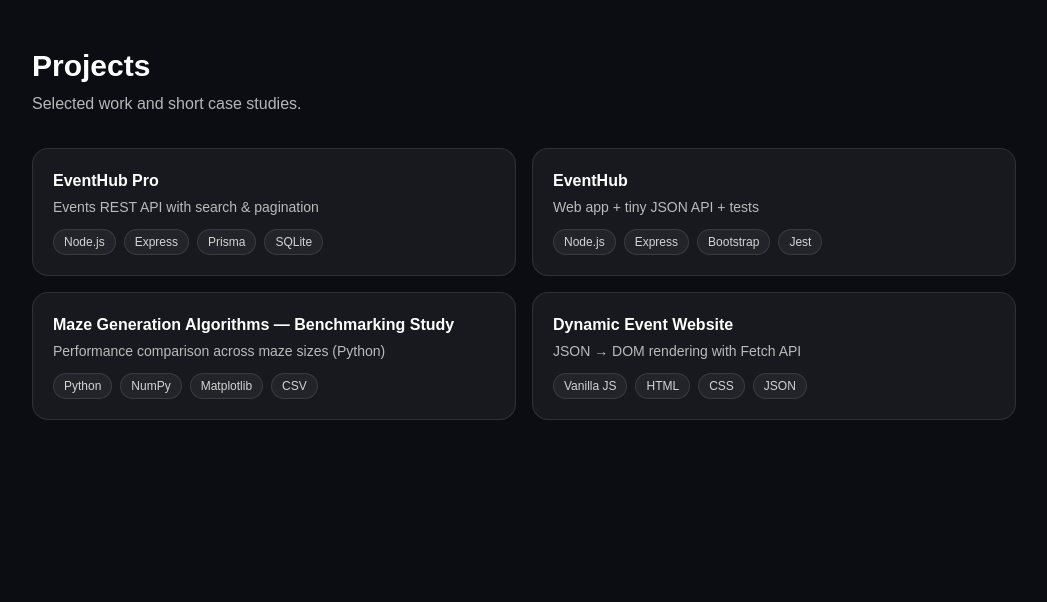
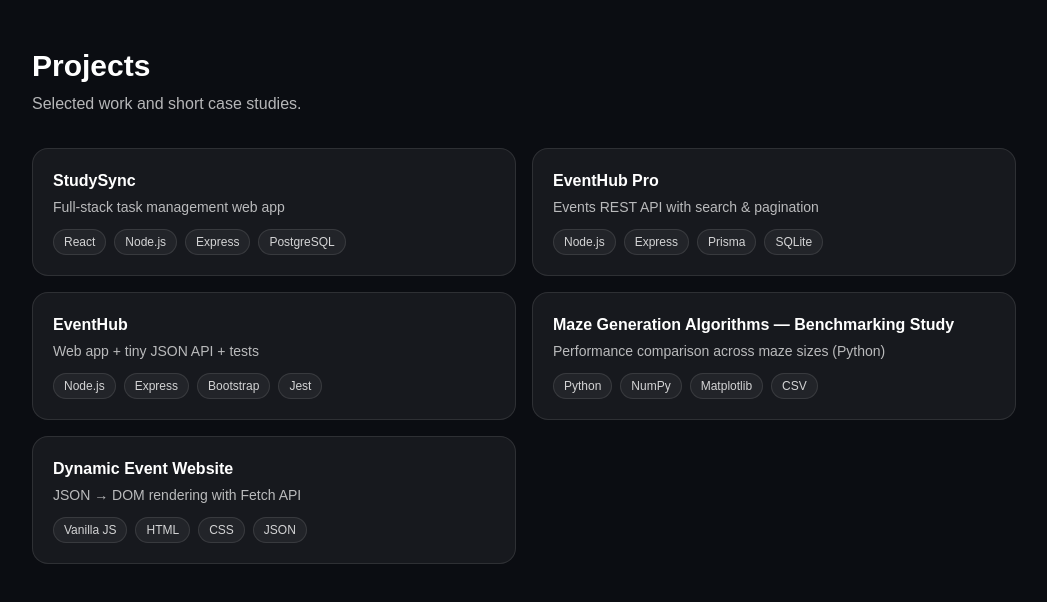
Before and after one commit to icyy001/portfolio, a Next.js app: page /projects in a window 1280 px wide. Shown: the top 602 px of the page, without its empty margins (116-1163 px from the left). Built offline with nearby package versions, Linux system fonts and the light colour scheme.

Commit message:
Add StudySync portfolio details page

```diff
--- a/app/projects/data.ts
+++ b/app/projects/data.ts
@@ -16,6 +16,42 @@ export type Project = {
 };
 
 export const projects: Project[] = [
+  {
+    slug: "studysync",
+    title: "StudySync",
+    subtitle: "Full-stack task management web app",
+    tech: ["React", "Node.js", "Express", "PostgreSQL", "JWT"],
+    image: { src: "/screens/studysync.png", alt: "StudySync dashboard" },
+    highlights: [
+      "Built and deployed a full-stack task manager with authentication and protected API routes",
+      "Implemented task CRUD operations, filtering and dashboard summaries",
+      "Deployed using Vercel (frontend), Render (backend) and Neon PostgreSQL",
+    ],
+    links: [
+      { label: "Live", href: "https://study-sync-three-self.vercel.app" },
+      { label: "Repo", href: "https://github.com/icyy001/StudySync" },
+    ],
+    details: {
+      overview:
+        "StudySync is a full-stack task management application built to practise building and deploying a complete web app. It includes authentication, protected routes, task management features and a dashboard summary, with a React frontend connected to an Express and PostgreSQL backend.",
+      whatIDid: [
+        "Built the frontend in React with login, register, dashboard and task pages",
+        "Developed the backend API in Node.js and Express with JWT authentication and protected routes",
+        "Designed the PostgreSQL database structure for users and tasks",
+        "Connected the frontend, backend and database into a complete deployed system",
+      ],
+      results: [
+        "Working deployed application with authentication, task CRUD and filtering",
+        "Live frontend on Vercel, backend on Render and database on Neon PostgreSQL",
+        "A stronger full-stack portfolio project showing both frontend and backend development",
+      ],
+      nextSteps: [
+        "Improve the dashboard with charts or recent activity",
+        "Add more advanced filtering and sorting options",
+        "Refine the UI further and expand task management features",
+      ],
+    },
+  },
   {
     slug: "eventhub-pro",
     title: "EventHub Pro",
```
